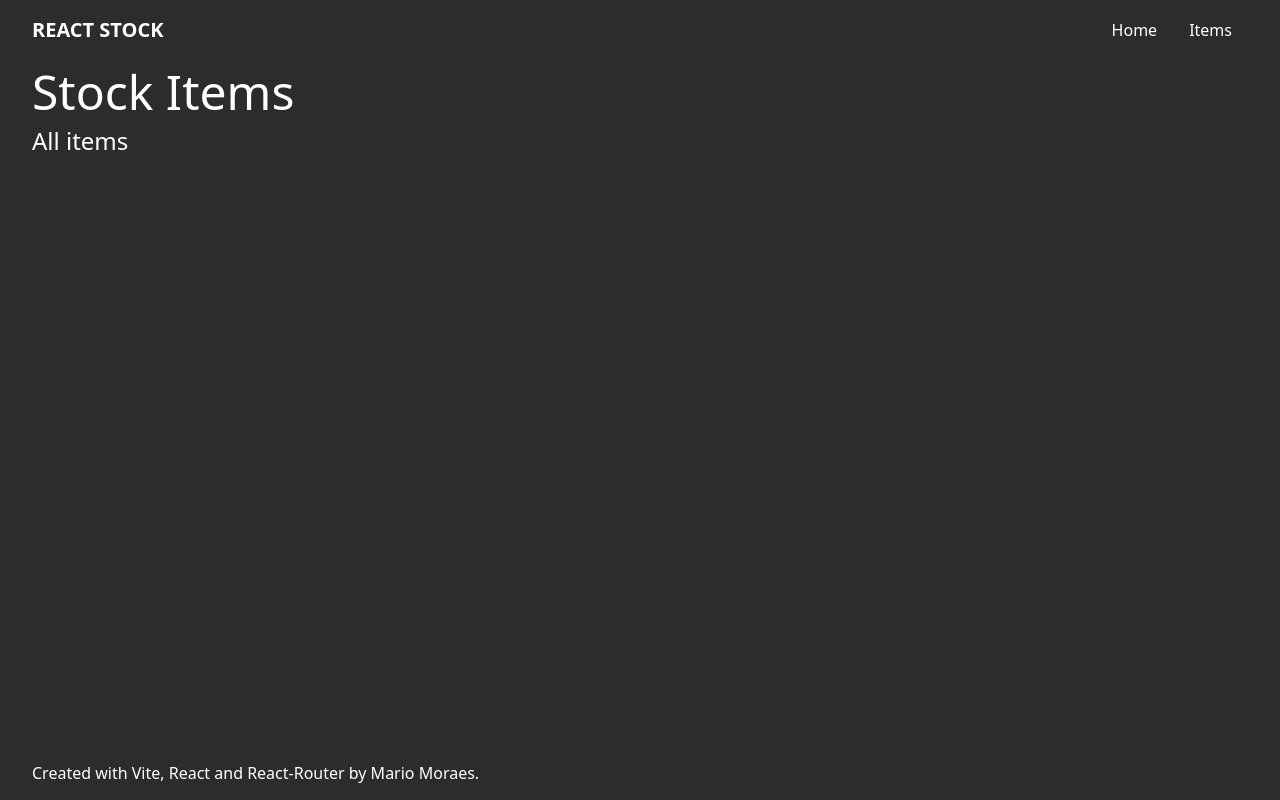
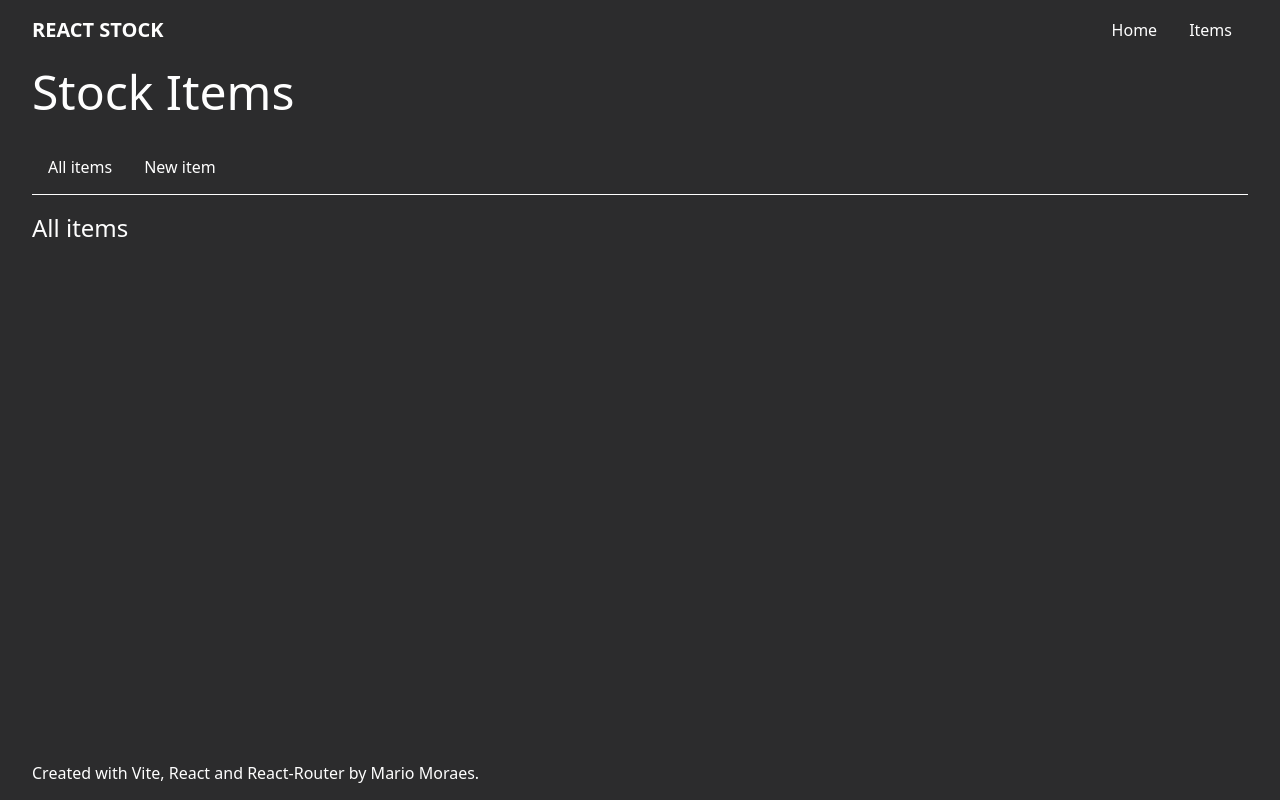
Before and after one commit to mario-moraes/fullstackJavascript-onebitcode, a React (Vite) app in the folder react/exercices/06/: page /items in a window 1280 px wide. Built offline with nearby package versions, Linux system fonts and the light colour scheme.

Commit message:
react(final exercice - stock manager): altering active class for items through useLocation() on ItemsLayout.jsx

```diff
--- a/react/exercices/06/src/pages/items/ItemsLayout.jsx
+++ b/react/exercices/06/src/pages/items/ItemsLayout.jsx
@@ -1,9 +1,21 @@
-import { Outlet } from "react-router-dom";
+import { Link, Outlet, useLocation } from "react-router-dom";
 
 export default function ItemsLayout() {
+  const { pathname } = useLocation();
+
   return (
     <main>
       <h1>Stock Items</h1>
+      <div className="tabs">
+        <Link
+          to="/items/"
+          className={`tab ${pathname === "/items/" ? "active" : ""}`}
+        >All items</Link>
+        <Link
+          to="/items/new"
+          className={`tab ${pathname === "/items/new" ? "active" : ""}`}
+        >New item</Link>
+      </div>
       <Outlet />
     </main>
   )
```
